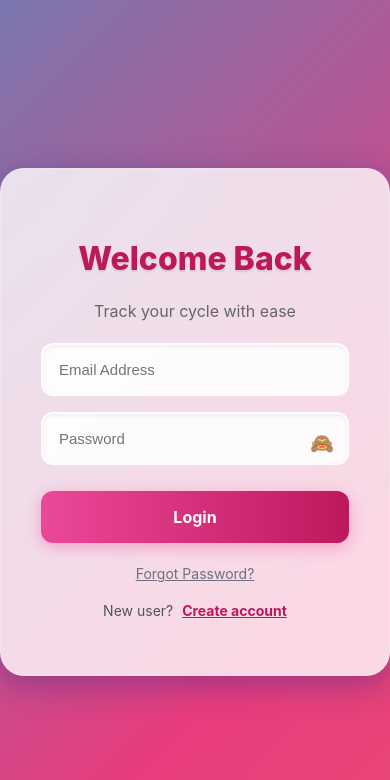
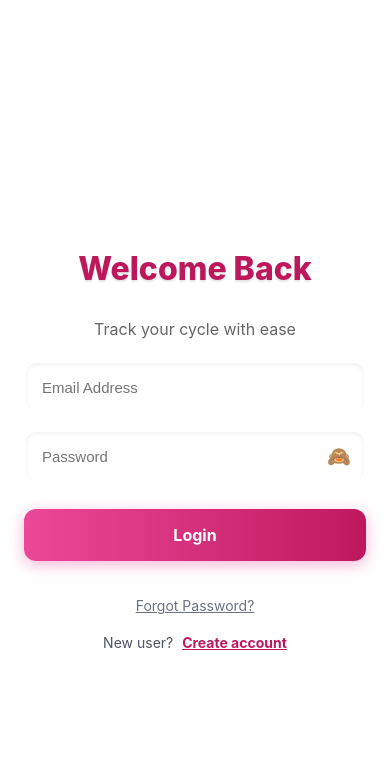
Before and after one commit to Koushick04/period-tracker-frontend, a React app in the folder frontend/: page / in a window 390 px wide. Shown: the top 780 px of the page. Built offline with nearby package versions, Linux system fonts and the light colour scheme; no server answers; the HTML template or start-up script is replaced by a standard one.

Commit message:
Optimize mobile login performance by removing heavy animations

```diff
--- /dev/null
+++ b/frontend/src/components/Auth.css
@@ -0,0 +1,245 @@
+/* Container - heavy gradient animation only for desktop */
+.auth-container {
+    min-height: 100vh;
+    width: 100vw;
+    position: fixed;
+    top: 0;
+    left: 0;
+    z-index: 1000;
+    display: flex;
+    align-items: center;
+    justify-content: center;
+    background: linear-gradient(-45deg, #ee7752, #e73c7e, #23a6d5, #23d5ab);
+    background-size: 400% 400%;
+    animation: gradient 15s ease infinite;
+}
+
+/* Card - Glassmorphism */
+.auth-card {
+    background: rgba(255, 255, 255, 0.8);
+    backdrop-filter: blur(20px);
+    -webkit-backdrop-filter: blur(20px);
+    /* Safari support */
+    padding: 40px;
+    border-radius: 24px;
+    width: 90%;
+    max-width: 400px;
+    box-shadow: 0 8px 32px 0 rgba(31, 38, 135, 0.37);
+    border: 1px solid rgba(255, 255, 255, 0.18);
+    position: relative;
+    z-index: 2;
+    animation: fadeIn 0.8s ease-out;
+}
+
+/* Typography */
+.auth-title {
+    text-align: center;
+    margin-bottom: 8px;
+    color: #be185d;
+    font-size: 32px;
+    font-weight: 800;
+    text-shadow: 0px 2px 2px rgba(0, 0, 0, 0.1);
+}
+
+.auth-subtitle {
+    text-align: center;
+    margin-bottom: 20px;
+    color: #666;
+}
+
+/* Inputs */
+.auth-input {
+    width: 100%;
+    padding: 16px;
+    margin-bottom: 16px;
+    border-radius: 12px;
+    border: 2px solid transparent;
+    font-size: 15px;
+    color: #333;
+    background: rgba(255, 255, 255, 0.9);
+    box-sizing: border-box;
+    transition: all 0.3s;
+    box-shadow: inset 0 2px 4px rgba(0, 0, 0, 0.06);
+}
+
+.auth-input:focus {
+    outline: none;
+    border-color: #ec4899;
+    box-shadow: 0 0 0 4px rgba(236, 72, 153, 0.1);
+}
+
+.password-wrapper {
+    position: relative;
+    width: 100%;
+}
+
+.password-input {
+    width: 100%;
+    padding: 16px;
+    padding-right: 40px;
+    /* Space for eye icon */
+    margin-bottom: 16px;
+    border-radius: 12px;
+    border: 2px solid transparent;
+    font-size: 15px;
+    color: #333;
+    background: rgba(255, 255, 255, 0.9);
+    box-sizing: border-box;
+    transition: all 0.3s;
+    box-shadow: inset 0 2px 4px rgba(0, 0, 0, 0.06);
+}
+
+.password-input:focus {
+    outline: none;
+    border-color: #ec4899;
+    box-shadow: 0 0 0 4px rgba(236, 72, 153, 0.1);
+}
+
+.password-toggle {
+    position: absolute;
+    right: 15px;
+    top: 38% !important;
+    /* Adjusted for better alignment */
+    transform: translateY(-50%);
+    cursor: pointer;
+    background: none;
+    border: none;
+    font-size: 1.2rem;
+    padding: 0;
+    z-index: 10;
+}
+
+/* Button */
+.auth-button {
+    width: 100%;
+    padding: 16px;
+    background: linear-gradient(to right, #ec4899, #be185d);
+    color: #fff;
+    border: none;
+    border-radius: 12px;
+    font-size: 16px;
+    font-weight: 700;
+    cursor: pointer;
+    margin-top: 10px;
+    transition: transform 0.2s, box-shadow 0.2s;
+    box-shadow: 0 4px 15px rgba(236, 72, 153, 0.4);
+}
+
+.auth-button:hover {
+    transform: translateY(-2px);
+    box-shadow: 0 6px 20px rgba(236, 72, 153, 0.6);
+}
+
+/* Links */
+.auth-links {
+    text-align: center;
+    margin-top: 20px;
+}
+
+.auth-link-text {
+    color: #6b7280;
+    font-size: 14px;
+    cursor: pointer;
+    text-decoration: underline;
+    margin-bottom: 16px;
+}
+
+.auth-switch-text {
+    margin-top: 16px;
+    font-size: 14px;
+    color: #4b5563;
+}
+
+.auth-switch-link {
+    color: #be185d;
+    cursor: pointer;
+    font-weight: 700;
+    margin-left: 5px;
+    text-decoration: underline;
+}
+
+/* Status Messages */
+.auth-error {
+    background: rgba(254, 226, 226, 0.9);
+    color: #991b1b;
+    padding: 12px;
+    border-radius: 10px;
+    margin-bottom: 20px;
+    text-align: center;
+    font-size: 14px;
+    border: 1px solid #fecaca;
+}
+
+.auth-success {
+    background: rgba(209, 250, 229, 0.9);
+    color: #065f46;
+    padding: 12px;
+    border-radius: 10px;
+    margin-bottom: 20px;
+    text-align: center;
+    font-size: 14px;
+    border: 1px solid #a7f3d0;
+}
+
+/* Animations included here instead of injected */
+@keyframes gradient {
+    0% {
+        background-position: 0% 50%;
+    }
+
+    50% {
+        background-position: 100% 50%;
+    }
+
+    100% {
+        background-position: 0% 50%;
+    }
+}
+
+@keyframes fadeIn {
+    from {
+        opacity: 0;
+        transform: translateY(20px);
+    }
+
+    to {
+        opacity: 1;
+        transform: translateY(0);
+    }
+}
+
+/* ---------------- MOBILE OPTIMIZATIONS ---------------- */
+@media (max-width: 768px) {
+    .auth-container {
+        /* Disable heavy gradient animation on mobile */
+        background: #fdf2f8;
+        /* Simple solid pink-ish background */
+        animation: none;
+        align-items: flex-start;
+        /* Align top on mobile to avoid keyboard issues */
+        overflow-y: auto;
+        /* Allow scrolling if keyboard covers input */
+    }
+
+    .auth-card {
+        /* Simplify glassmorphism to reduce paint costs */
+        background: #ffffff;
+        backdrop-filter: none;
+        -webkit-backdrop-filter: none;
+        box-shadow: 0 4px 6px -1px rgba(0, 0, 0, 0.1), 0 2px 4px -1px rgba(0, 0, 0, 0.06);
+        border: none;
+        width: 100%;
+        margin-top: 0;
+        min-height: 100vh;
+        /* Full screen card feels more native on mobile */
+        border-radius: 0;
+        padding: 24px;
+        display: flex;
+        flex-direction: column;
+        justify-content: center;
+    }
+
+    .auth-title {
+        margin-top: 20px;
+    }
+}
--- a/frontend/src/components/Auth.jsx
+++ b/frontend/src/components/Auth.jsx
@@ -1,6 +1,7 @@
 import { useState } from "react";
 import axios from "axios";
 import { useNavigate } from "react-router-dom";
+import "./Auth.css"; // Import optimized CSS
 
 import API_URL from "../config";
 
@@ -91,26 +92,26 @@ export default function Auth({ setToken }) {
   };
 
   return (
-    <div className="auth-bg" style={container}>
-      <form onSubmit={handleSubmit} style={card} className="fade-in" autoComplete="off">
-        <h2 style={title}>{renderTitle()}</h2>
-        <p style={{ textAlign: 'center', marginBottom: '20px', color: '#666' }}>
+    <div className="auth-container">
+      <form onSubmit={handleSubmit} className="auth-card" autoComplete="off">
+        <h2 className="auth-title">{renderTitle()}</h2>
+        <p className="auth-subtitle">
           {renderSubtitle()}
         </p>
 
-        {error && <p style={errorStyle}>{error}</p>}
-        {success && <p style={successStyle}>{success}</p>}
+        {error && <p className="auth-error">{error}</p>}
+        {success && <p className="auth-success">{success}</p>}
 
-        {/* EMAIL (Always visible except maybe reset? No keep it for context) */}
+        {/* EMAIL */}
         <input
           type="email"
           placeholder="Email Address"
           value={email}
-          required={mode !== "reset"} // In reset mode, it's pre-filled/readonly usually, but let's keep it editable just in case
-          readOnly={mode === "reset"} // Lock email during reset to ensure match
+          required={mode !== "reset"}
+          readOnly={mode === "reset"}
           onChange={(e) => setEmail(e.target.value)}
-          autoComplete="off" // Prevent autofill
-          style={input}
+          autoComplete="off"
+          className="auth-input"
         />
 
         {/* NAME (Register only) */}
@@ -121,7 +122,7 @@ export default function Auth({ setToken }) {
             value={name}
             required
             onChange={(e) => setName(e.target.value)}
-            style={input}
+            className="auth-input"
           />
         )}
 
@@ -134,11 +135,11 @@ export default function Auth({ setToken }) {
             required
             maxLength={6}
             onChange={(e) => setOtp(e.target.value)}
-            style={input}
+            className="auth-input"
           />
         )}
 
-        {/* PASSWORD (Login, Register, Reset) - Hidden in Forgot */}
+        {/* PASSWORD */}
         {mode !== "forgot" && (
           <div className="password-wrapper">
             <input
@@ -147,8 +148,8 @@ export default function Auth({ setToken }) {
               value={password}
               required
               onChange={(e) => setPassword(e.target.value)}
-              autoComplete="new-password" // Trick to prevent aggressive autofill
-              style={passwordInput}
+              autoComplete="new-password"
+              className="password-input"
             />
             <button
               type="button"
@@ -160,7 +161,7 @@ export default function Auth({ setToken }) {
           </div>
         )}
 
-        <button type="submit" style={button}>
+        <button type="submit" className="auth-button">
           {mode === "login" && "Login"}
           {mode === "register" && "Create Account"}
           {mode === "forgot" && "Send OTP"}
@@ -168,24 +169,24 @@ export default function Auth({ setToken }) {
         </button>
 
         {/* LINKS */}
-        <div style={{ textAlign: 'center', marginTop: '20px' }}>
+        <div className="auth-links">
           {mode === "login" && (
             <>
-              <p style={linkText} onClick={() => { setMode("forgot"); setError(""); }}>Forgot Password?</p>
-              <p style={switchText}>
-                New user? <span style={switchLink} onClick={() => { setMode("register"); setError(""); }}>Create account</span>
+              <p className="auth-link-text" onClick={() => { setMode("forgot"); setError(""); }}>Forgot Password?</p>
+              <p className="auth-switch-text">
+                New user? <span className="auth-switch-link" onClick={() => { setMode("register"); setError(""); }}>Create account</span>
               </p>
             </>
           )}
 
           {mode === "register" && (
-            <p style={switchText}>
-              Already have an account? <span style={switchLink} onClick={() => { setMode("login"); setError(""); }}>Login</span>
+            <p className="auth-switch-text">
+              Already have an account? <span className="auth-switch-link" onClick={() => { setMode("login"); setError(""); }}>Login</span>
             </p>
           )}
 
           {(mode === "forgot" || mode === "reset") && (
-            <p style={linkText} onClick={() => { setMode("login"); setError(""); setSuccess(""); }}>Back to Login</p>
+            <p className="auth-link-text" onClick={() => { setMode("login"); setError(""); setSuccess(""); }}>Back to Login</p>
           )}
         </div>
 
@@ -193,147 +194,3 @@ export default function Auth({ setToken }) {
     </div>
   );
 }
-
-/* ---------------- STYLES ---------------- */
-
-const container = {
-  minHeight: "100vh",
-  width: "100vw",
-  position: "fixed",
-  top: 0,
-  left: 0,
-  zIndex: 1000,
-  display: "flex",
-  alignItems: "center",
-  justifyContent: "center",
-  background: "linear-gradient(-45deg, #ee7752, #e73c7e, #23a6d5, #23d5ab)",
-  backgroundSize: "400% 400%",
-  animation: "gradient 15s ease infinite"
-};
-
-const card = {
-  background: "rgba(255, 255, 255, 0.8)", // More transparent matching glassmorphism
-  backdropFilter: "blur(20px)",
-  padding: "40px",
-  borderRadius: "24px",
-  width: "90%",           // Changed from fixed 380px to relative
-  maxWidth: "400px",      // Cap width at 400px
-  boxShadow: "0 8px 32px 0 rgba(31, 38, 135, 0.37)",
-  border: "1px solid rgba(255, 255, 255, 0.18)",
-  position: "relative",
-  zIndex: 2
-};
-
-const title = {
-  textAlign: "center",
-  marginBottom: "8px",
-  color: "#be185d",
-  fontSize: "32px",
-  fontWeight: "800",
-  textShadow: "0px 2px 2px rgba(0,0,0,0.1)"
-};
-
-const input = {
-  width: "100%",
-  padding: "16px",
-  marginBottom: "16px",
-  borderRadius: "12px",
-  border: "2px solid transparent",
-  fontSize: "15px",
-  color: "#333",
-  background: "rgba(255,255,255,0.9)",
-  boxSizing: "border-box",
-  transition: "all 0.3s",
-  boxShadow: "inset 0 2px 4px rgba(0,0,0,0.06)"
-};
-
-const passwordInput = {
-  ...input,
-  paddingRight: "40px"
-};
-
-const button = {
-  width: "100%",
-  padding: "16px",
-  background: "linear-gradient(to right, #ec4899, #be185d)",
-  color: "#fff",
-  border: "none",
-  borderRadius: "12px",
-  fontSize: "16px",
-  fontWeight: "700",
-  cursor: "pointer",
-  marginTop: "10px",
-  transition: "transform 0.2s, box-shadow 0.2s",
-  boxShadow: "0 4px 15px rgba(236, 72, 153, 0.4)"
-};
-
-const switchText = {
-  marginTop: "16px",
-  fontSize: "14px",
-  color: "#4b5563"
-};
-
-const switchLink = {
-  color: "#be185d",
-  cursor: "pointer",
-  fontWeight: "700",
-  marginLeft: "5px",
-  textDecoration: "underline"
-};
-
-const linkText = {
-  color: "#6b7280",
-  fontSize: "14px",
-  cursor: "pointer",
-  textDecoration: "underline",
-  marginBottom: "16px"
-};
-
-const errorStyle = {
-  background: "rgba(254, 226, 226, 0.9)",
-  color: "#991b1b",
-  padding: "12px",
-  borderRadius: "10px",
-  marginBottom: "20px",
-  textAlign: "center",
-  fontSize: "14px",
-  border: "1px solid #fecaca"
-};
-
-const successStyle = {
-  background: "rgba(209, 250, 229, 0.9)",
-  color: "#065f46",
-  padding: "12px",
-  borderRadius: "10px",
-  marginBottom: "20px",
-  textAlign: "center",
-  fontSize: "14px",
-  border: "1px solid #a7f3d0"
-};
-
-// Add GLOBAL STYLES for animation
-const globalStyles = `
-@keyframes gradient {
-  0% { background-position: 0% 50%; }
-  50% { background-position: 100% 50%; }
-  100% { background-position: 0% 50%; }
-}
-.auth-bg input:focus {
-  outline: none;
-  border-color: #ec4899;
-  box-shadow: 0 0 0 4px rgba(236, 72, 153, 0.1);
-}
-.auth-bg button:hover {
-  transform: translateY(-2px);
-  box-shadow: 0 6px 20px rgba(236, 72, 153, 0.6);
-}
-.fade-in {
-  animation: fadeIn 0.8s ease-out;
-}
-@keyframes fadeIn {
-  from { opacity: 0; transform: translateY(20px); }
-  to { opacity: 1; transform: translateY(0); }
-}
-`;
-
-document.head.insertAdjacentHTML("beforeend", `<style>${globalStyles}</style>`);
```
